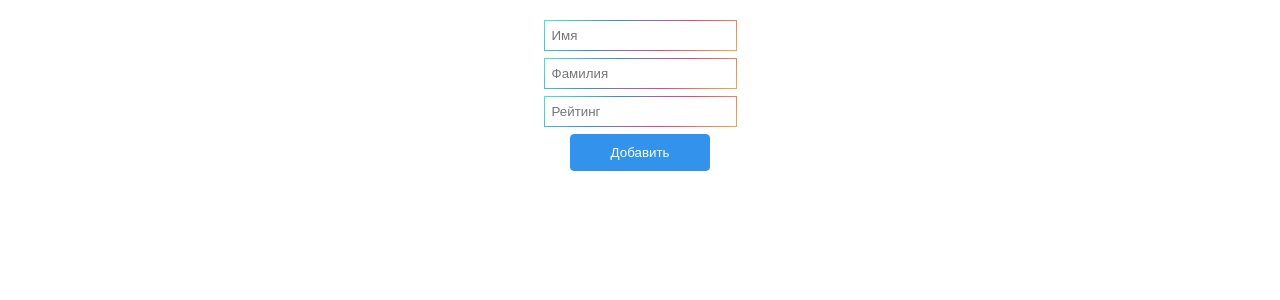
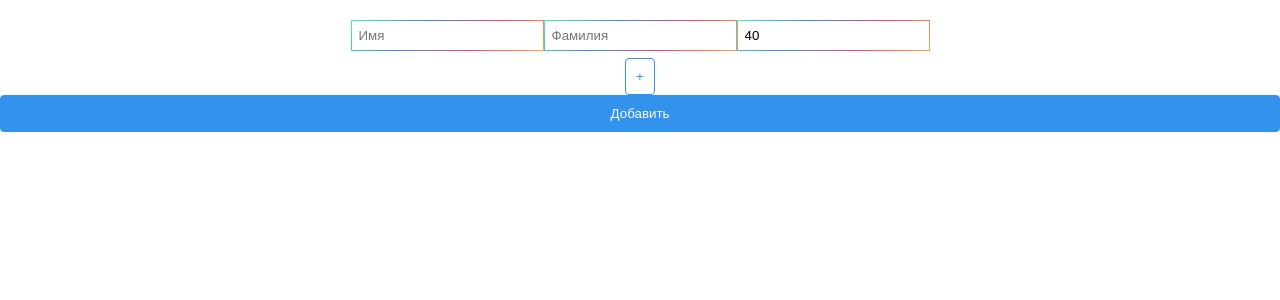
Before and after one commit to hypnot1z/split-teams-v2, a React (Create React App) app: page /newplayer in a window 1280 px wide. Shown: the top 300 px of the page. Built offline with nearby package versions, Linux system fonts and the light colour scheme.

Commit message:
add multi add players

```diff
--- /dev/null
+++ b/src/components/UI/Input/index.tsx
@@ -0,0 +1,13 @@
+import * as React from 'react';
+import { InputHTMLAttributes, FC } from 'react'
+import cn from './style.module.scss';
+
+interface InputProps {
+  variant?: 'gradient' | 'grey' | ' '
+}
+
+const Input: FC<InputHTMLAttributes<HTMLInputElement> & InputProps> = ({children, variant = ' ' , ...props}) => {
+  return <input className={cn[variant]} {...props}>{children}</input>
+}
+
+export default Input
--- /dev/null
+++ b/src/components/UI/Input/style.module.scss
@@ -0,0 +1,23 @@
+
+.gradient, .grey {
+  &:focus {
+    outline: none;
+  }
+}
+
+.gradient {
+  margin-bottom: 7px;
+  padding: 7px;
+  border: 1px solid transparent;
+  border-image: linear-gradient(-45deg, #FFA63D, #FF3D77, #338AFF, #3CF0C5);
+  border-image-slice: 1;
+}
+
+.grey {
+  width: 150px;
+  margin: 0;
+  border: none;
+  color: rgb(109, 108, 108);
+  font-style: italic;
+  background-color: transparent;
+}
--- a/src/views/NewPlayer/index.tsx
+++ b/src/views/NewPlayer/index.tsx
@@ -3,56 +3,79 @@ import {useState} from 'react'
 import {Link} from 'react-router-dom'
 import cn from './style.module.scss';
 import Button from '../../components/UI/Button'
+import Input from '../../components/UI/Input'
+
+interface Player {
+  name: string
+  lastName: string
+  rank: number
+}
 
 const NewPlayer = () => {
-  const [name, setName] = useState('');
-  const [lastName, setLastName] = useState('');
-  const [rank, setRank] = useState('');
+  const [players, setPlayers] = useState<Player[]>([{name: '', lastName: '', rank: 40}])
 
-  const handleAdd = (e: React.FormEvent) => {
-    e.preventDefault();
-    // Вместо прямой авторизации здесь обычно выполняется запрос на сервер для проверки данных.
-    // После успешной проверки, обрабатывается ответ сервера и выполнение onLogin.
-    // В данном примере, просто вызываем функцию onLogin с введенными данными.
-    // onLogin(name, password);
-    console.log(name, lastName, rank)
-    setName('');
-    setLastName('');
-    setRank('')
-  };
+  const handleAddPlayer = () => {
+    setPlayers([...players, {name: '', lastName: '', rank: 40}])
+  }
+
+  const handleSubmit = (event: React.FormEvent) => {
+    event.preventDefault()
+    const validPlayers = players.filter((player) => player.name && player.lastName);
+
+    if (validPlayers.length > 0) {
+      console.log(validPlayers); // Отправьте данные на сервер или выполните другую необходимую обработку
+    } else {
+      console.log('Не все игроки имеют заполненные поля Имя и Фамилия');
+    }
+  }
+
+  const handleInputChange = (index: number, field: keyof Player, value: string | number) => {
+    const updatedPlayers = [...players]
+    updatedPlayers[index][field] = value as string | number
+    setPlayers(updatedPlayers)
+  }
 
   return(
-    <form className={cn.addPlayerForm} onSubmit={handleAdd}>
-      <div>
-        <input
-        className={cn.addInput}
-          type="text"
-          value={name}
-          placeholder='Имя'
-          onChange={(e) => setName(e.target.value)}
+    <form className={cn.addPlayerForm} onSubmit={handleSubmit}>
+      {players.map((player, index) => (
+
+        <div key={index}>
+        <Input
+        // className={cn.addInput}
+        variant='gradient'
+        type="text"
+        value={player.name}
+        placeholder='Имя'
+        autoComplete="off"
+        onChange={(e) => handleInputChange(index, 'name', e.target.value)}
         />
+
+        <Input
+        // className={cn.addInput}
+        variant='gradient'
+        type="text"
+        value={player.lastName}
+        placeholder='Фамилия'
+        autoComplete='off'
+        onChange={(e) => handleInputChange(index, 'lastName', e.target.value)}
+        />
+
+        <Input
+        variant='gradient'
+        // className={cn.Input}
+        type="number"
+        value={player.rank}
+        placeholder='Рейтинг'
+        autoComplete='off'
+        onChange={(e) => handleInputChange(index, 'rank', e.target.value)}
+        />
+
       </div>
-      <div>
-        <input
-        className={cn.addInput}
-          type="text"
-          value={lastName}
-          placeholder='Фамилия'
-          onChange={(e) => setLastName(e.target.value)}
-        />
-      </div>
-      <div>
-        <input
-        className={cn.addInput}
-          type="text"
-          value={rank}
-          placeholder='Рейтинг'
-          onChange={(e) => setRank(e.target.value)}
-        />
-      </div>
-      <Link to='/table'>
+      ))}
+      <Button onClick={handleAddPlayer}>+</Button>
+      {/* <Link to='/table'> */}
       <Button type="submit" variant='contain'>Добавить</Button>
-      </Link>
+      {/* </Link> */}
     </form>
   )
 }
--- a/src/views/NewPlayer/style.module.scss
+++ b/src/views/NewPlayer/style.module.scss
@@ -16,3 +16,7 @@
     outline: none;
   }
 }
+
+.Input {
+  color: #FF3D77;
+}
```
